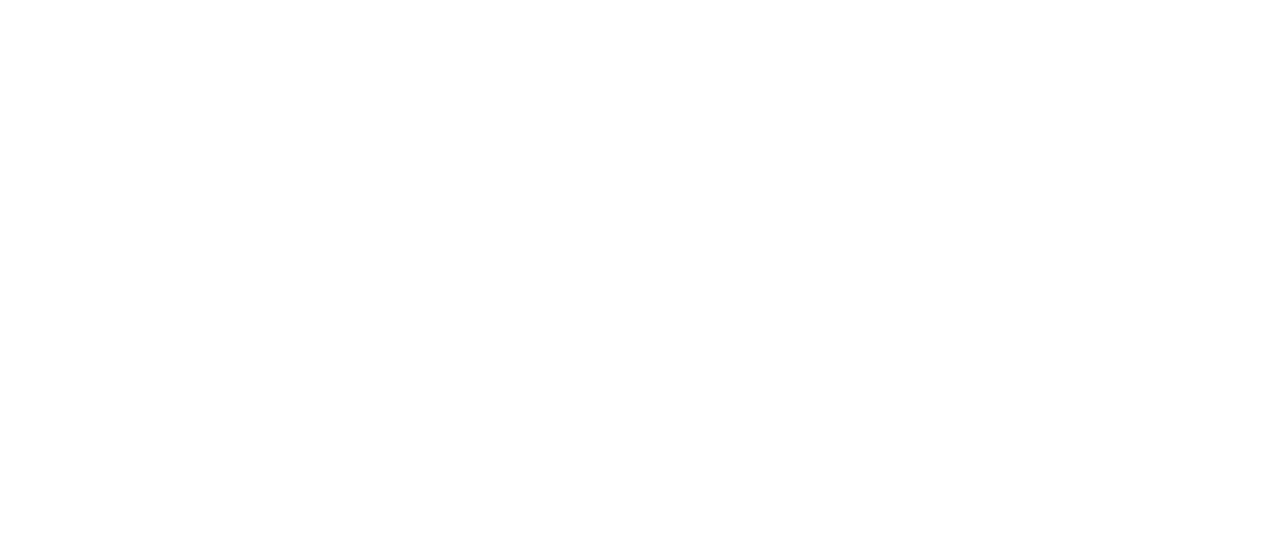
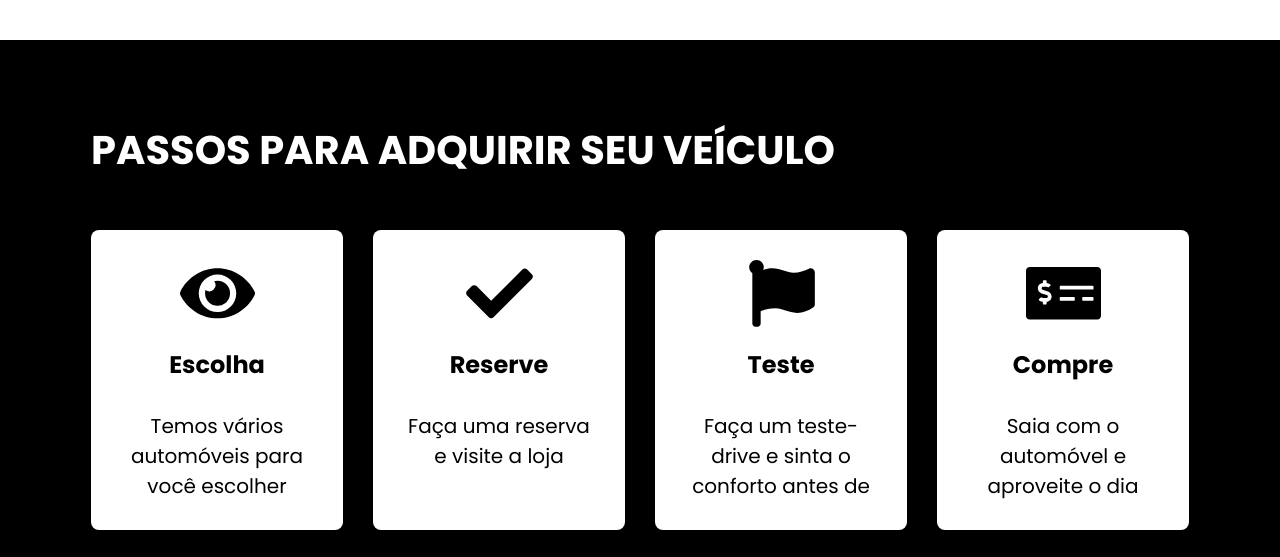
Before and after one commit to 3DUTEX/EliteMotors-Client, a React (Vite) app: page / in a window 1280 px wide. Shown: the part 577-1134 px from the top of the page. Before the commit the page ends 800 px from the top, so only its background shows below. Built offline with nearby package versions, Linux system fonts and the light colour scheme.

Commit message:
StepsSection feita

```diff
--- a/package.json
+++ b/package.json
@@ -11,6 +11,7 @@
   },
   "dependencies": {
     "axios": "^1.6.5",
+    "prop-types": "^15.8.1",
     "react": "^18.2.0",
     "react-dom": "^18.2.0",
     "react-icons": "^5.0.1",
--- /dev/null
+++ b/src/pages/Home/components/StepsSection/components/StepItem/index.jsx
@@ -0,0 +1,23 @@
+// Imports Libs
+import PropTypes from 'prop-types';
+import React from 'react';
+
+// Imports Modules
+import { StepItemContainer } from './styled';
+
+export default function StepItem({ Icon, title, desc }) {
+  return (
+    <StepItemContainer>
+      <Icon className="icon" />
+      <h2>{title}</h2>
+      <p>{desc}</p>
+    </StepItemContainer>
+  );
+}
+
+// Prop Types expected
+StepItem.propTypes = {
+  Icon: PropTypes.func.isRequired,
+  title: PropTypes.string.isRequired,
+  desc: PropTypes.string.isRequired,
+};
--- /dev/null
+++ b/src/pages/Home/components/StepsSection/components/StepItem/styled.jsx
@@ -0,0 +1,56 @@
+import styled from 'styled-components';
+
+import { FONT_DEFAULT } from '../../../../../../styles/default';
+
+export const StepItemContainer = styled.div`
+  display: flex;
+  flex-direction: column;
+  justify-content: center;
+  align-items: center;
+  text-align: center;
+  gap: 20px 0;
+
+  width: 350px;
+  height: 300px;
+
+  padding: 30px;
+
+  color: #000;
+  background: #fff;
+  border-radius: 8px;
+  box-shadow: 0 0 10px rgba(0,0,0,0.1);
+  font-family: ${FONT_DEFAULT};
+  transition: 250ms ease;
+  cursor: default;
+
+  .icon{
+    font-size: 75px;
+  }
+
+  h2{
+    height: 50px;
+  }
+
+  p{
+    font-size: 20px;
+    height: 100px;
+    overflow-y: auto;
+  }
+
+  &:hover{
+    transform: translateY(-30px);
+  }
+
+  ::-webkit-scrollbar-thumb {
+    border-radius: 8px;
+  }
+
+  @media (max-width: 720px){
+    width: 100%;
+    height: 400px;
+
+    &:hover {
+      transform: scale(1.1);
+    }
+  }
+`;
--- /dev/null
+++ b/src/pages/Home/components/StepsSection/index.jsx
@@ -0,0 +1,38 @@
+import React from 'react';
+import {
+  FaCheck, FaEye, FaFlag, FaMoneyCheckAlt,
+} from 'react-icons/fa';
+import StepItem from './components/StepItem';
+import { StepsContainer } from './styled';
+
+export default function StepsSection() {
+  return (
+    <StepsContainer>
+      <div className="main-container">
+        <h2 className="steps-title">Passos para adquirir seu veículo</h2>
+        <div className="itens">
+          <StepItem
+            Icon={FaEye}
+            title="Escolha"
+            desc="Temos vários automóveis para você escolher"
+          />
+          <StepItem
+            Icon={FaCheck}
+            title="Reserve"
+            desc="Faça uma reserva e visite a loja"
+          />
+          <StepItem
+            Icon={FaFlag}
+            title="Teste"
+            desc="Faça um teste-drive e sinta o conforto antes de comprar"
+          />
+          <StepItem
+            Icon={FaMoneyCheckAlt}
+            title="Compre"
+            desc="Saia com o automóvel e aproveite o dia"
+          />
+        </div>
+      </div>
+    </StepsContainer>
+  );
+}
--- /dev/null
+++ b/src/pages/Home/components/StepsSection/styled.jsx
@@ -0,0 +1,40 @@
+import styled from 'styled-components';
+
+import { FONT_DEFAULT } from '../../../../styles/default';
+
+export const StepsContainer = styled.section`
+  display: flex;
+  flex-direction: column;
+
+  width: 100%;
+  padding: 30px;
+  margin-top: 100px;
+
+  font-family: ${FONT_DEFAULT};
+  background: #000;
+
+  .main-container{
+    max-width: 90%;
+    margin: 0 auto;
+  }
+
+  .steps-title{
+    font-size: 40px;
+    padding: 50px 0;
+    color: #fff;
+    text-transform: uppercase;
+  }
+
+  .itens{
+    display: flex;
+    justify-content: center;
+    gap: 0 30px;
+  }
+
+  @media (max-width: 720px){
+    .itens{
+      flex-direction: column;
+      gap: 50px 0;
+    }
+  }
+`;
--- a/src/pages/Home/index.jsx
+++ b/src/pages/Home/index.jsx
@@ -4,12 +4,14 @@
 // Imports Modules
 import NavBar from '../../components/NavBar';
 import PresentationSection from './components/PresentationSection';
+import StepsSection from './components/StepsSection';
 
 export default function Home() {
   return (
     <>
       <NavBar />
       <PresentationSection />
+      <StepsSection />
     </>
   );
 }
--- a/src/styles/index.jsx
+++ b/src/styles/index.jsx
@@ -14,6 +14,25 @@
     list-style: none;
   }
 
+    /* width */
+  ::-webkit-scrollbar {
+    width: 10px;
+  }
+
+  /* Track */
+  ::-webkit-scrollbar-track {
+    background: #f1f1f1;
+  }
+
+  /* Handle */
+  ::-webkit-scrollbar-thumb {
+    background: #000;
+  }
+
+  /* Handle on hover */
+  ::-webkit-scrollbar-thumb:hover {
+    background: #555;
+  }
 `;
 
 export default GlobalStyles;
```
Also changed, not shown: 1 other file (tests, documents, lock files or other folders).
